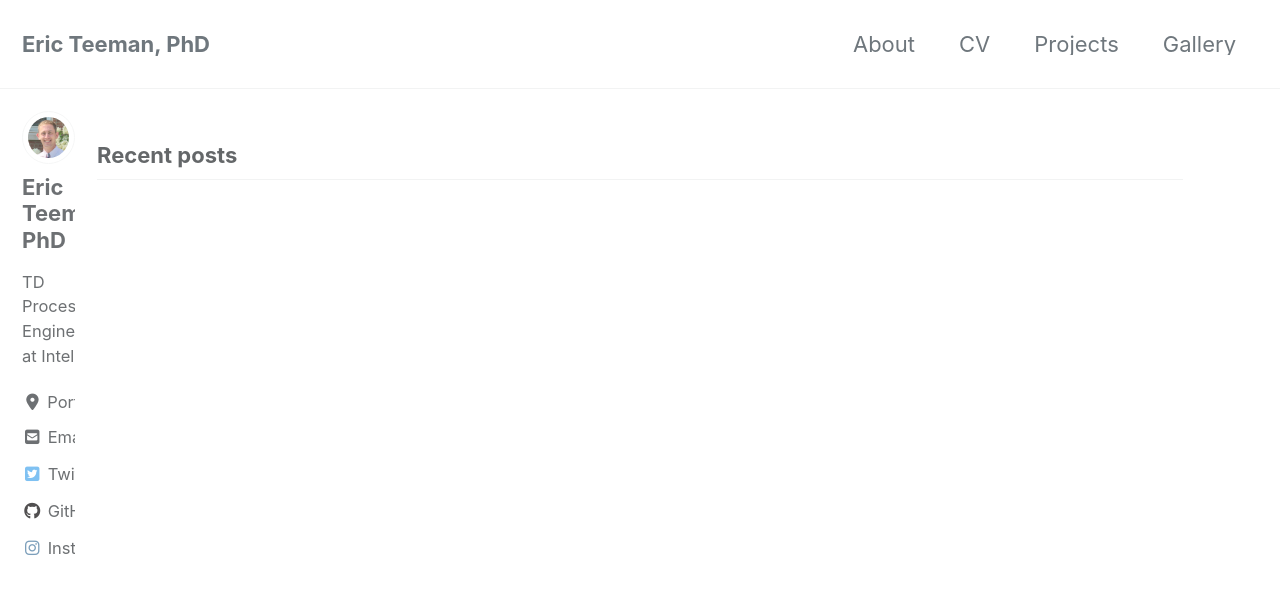
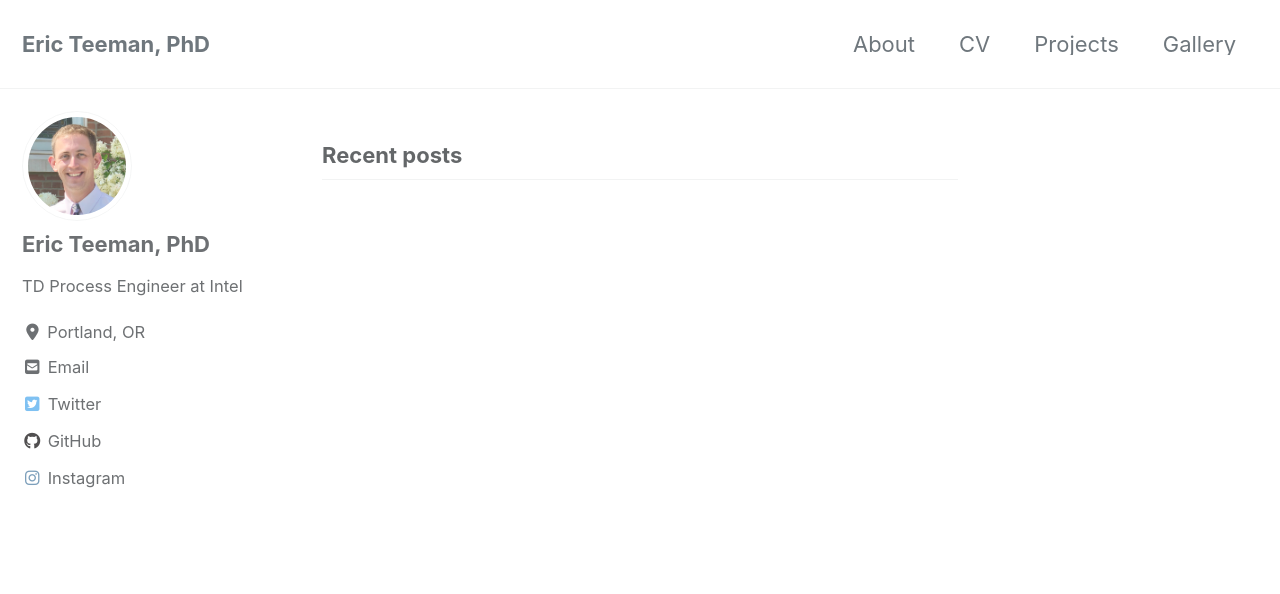
Before and after one commit to ericteeman/ericteeman.github.io, a Jekyll site: the page built from index.html, in a window 1280 px wide and 900 px high. Shown: the top 594 px of the window. Built offline with Jekyll 4.4.1, drawn with Linux system fonts in a browser that asks for light colours; cached includes are drawn as plain includes; nearby versions of some CDN libraries; the list of posts is cut into pages by our own code.

Commit message:
minor update

```diff
--- a/_sass/minimal-mistakes/_variables.scss
+++ b/_sass/minimal-mistakes/_variables.scss
@@ -151,9 +151,9 @@ $max-width: $x-large !default;
    Grid
    ========================================================================== */
 
-$right-sidebar-width-narrow: 50px !default;
-$right-sidebar-width: 75px !default;
-$right-sidebar-width-wide: 100px !default;
+$right-sidebar-width-narrow: 200px !default;
+$right-sidebar-width: 300px !default;
+$right-sidebar-width-wide: 400px !default;
 
 /*
    Other
```
